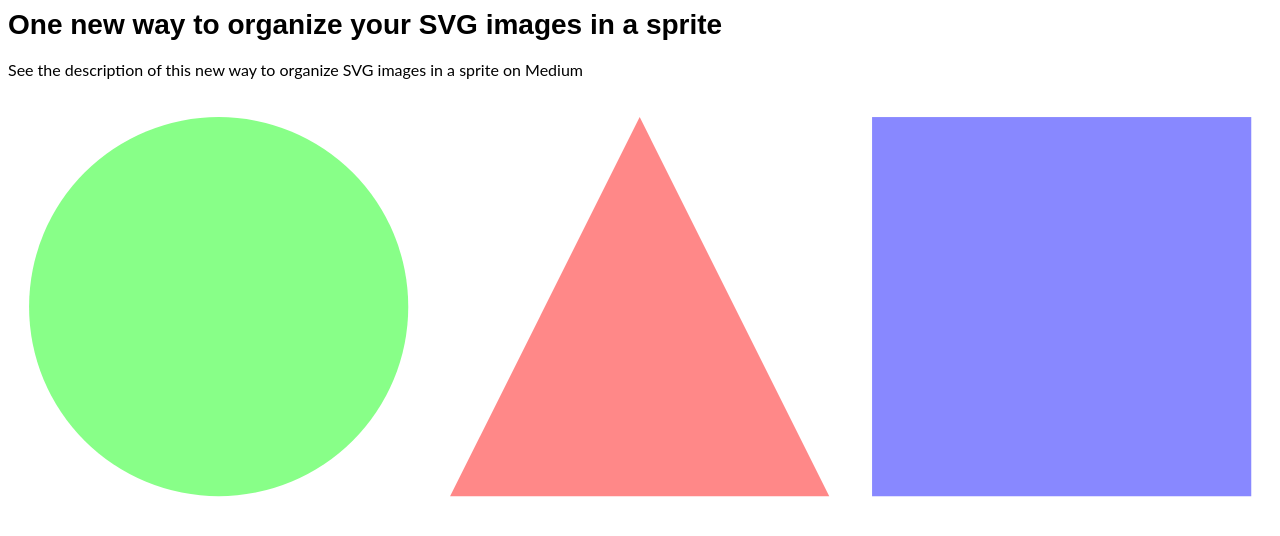
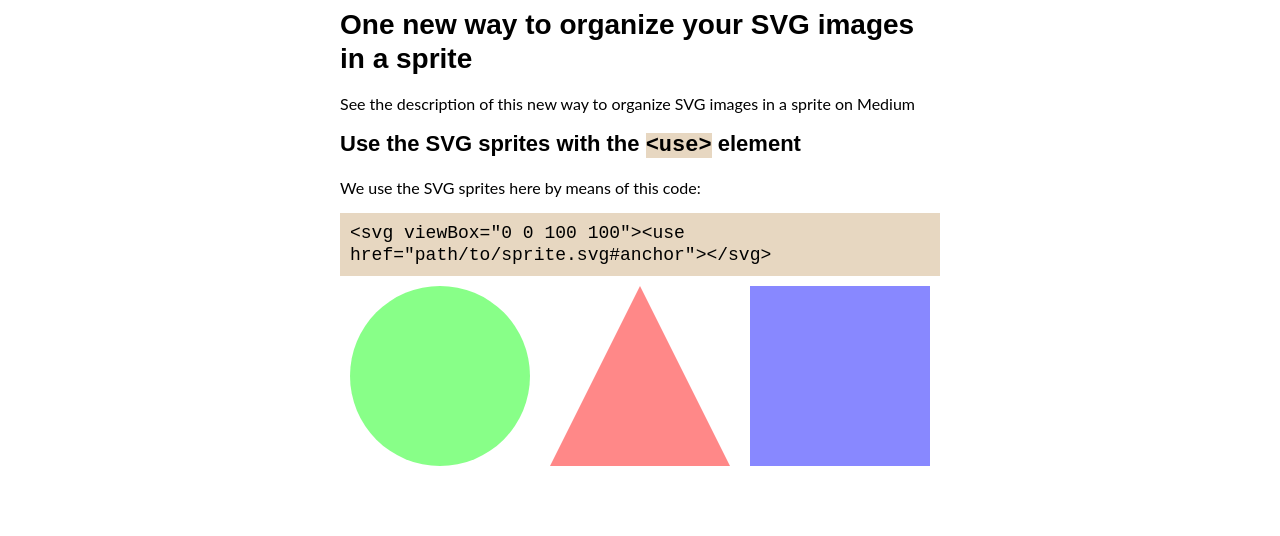
Before and after one commit to GuidoJansen/svg-sprites-organize, an Angular app: page / in a window 1280 px wide. Shown: the top 536 px of the page. Built offline with nearby package versions, Linux system fonts and the light colour scheme.

Commit message:
Add code example before sprites use

```diff
--- a/src/app/app.component.html
+++ b/src/app/app.component.html
@@ -1,16 +1,23 @@
+<main>
   <h1>One new way to organize your SVG images in a sprite</h1>
   <p>
     See the description of this new way to organize SVG images in a sprite on Medium
   </p>
 
+  <h2>Use the SVG sprites with the <code>&lt;use&gt;</code> element</h2>
+  <p>We use the SVG sprites here by means of this code:</p>
+  <code>
+    &lt;svg viewBox="0 0 100 100"&gt;&lt;use href="path/to/sprite.svg#anchor"&gt;&lt;/svg&gt;
+  </code>
   <div class="flex">
     <svg class="circle" viewBox="0 0 100 100">
-    <use href="assets/images/sprites.svg#circle"></use>
+      <use href="assets/images/sprites.svg#circle" />
     </svg>
     <svg class="triangle" viewBox="0 0 100 100">
-    <use href="assets/images/sprites.svg#triangle"></use>
+      <use href="assets/images/sprites.svg#triangle" />
     </svg>
     <svg class="square" viewBox="0 0 100 100">
-    <use href="assets/images/sprites.svg#square"></use>
+      <use href="assets/images/sprites.svg#square" />
     </svg>
   </div>
+</main>
--- a/src/styles.scss
+++ b/src/styles.scss
@@ -2,16 +2,32 @@
 html {
   font: 62.5%/1.2 sans-serif;
 }
+main {
+  max-width: 600px;
+  margin: auto;
+}
 h1 {
   font-size: 2.8rem;
+}
+h2 {
+  font-size: 2.2rem;
 }
 p {
   font-size: 1.6rem;
 }
+code {
+  background-color: rgb(231, 215, 193);
 
+  main > & {
+    display: block;
+    padding: 1rem;
+    font-size: 1.8rem;
+  }
+}
 .flex {
   display: flex;
 }
+
 .circle,
 .square,
 .triangle {
```
Lines whose indentation alone changed are shown as unchanged.
